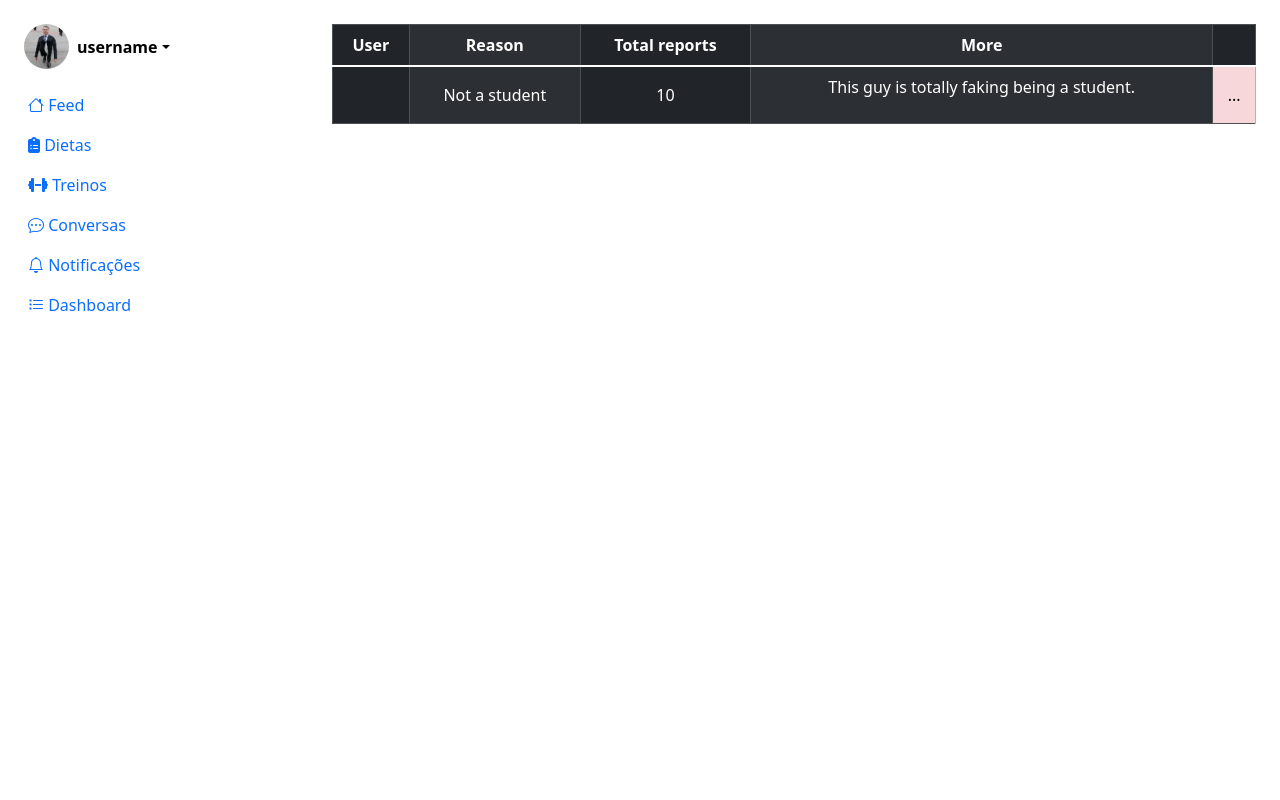
After one commit to GDDev/jubilant-system, a Flask app: template templates/dashboard.html in a window 1280 px wide. The commit adds this page. Run offline with Flask 3, Linux system fonts and the light colour scheme; the template is opened without the code that fills it, so the values that code supplies are empty; some libraries are stand-ins or nearby versions.

Commit message:
Adding more screens

```diff
--- /dev/null
+++ b/templates/dashboard.html
@@ -0,0 +1,7 @@
+{% extends "layout.html" %}
+{% block title %}Home{% endblock %}
+{% block content %}
+{% if True %}
+{% include "reported_users.html" %}
+{% endif %}
+{% endblock %}
--- /dev/null
+++ b/templates/navbar.html
@@ -0,0 +1,54 @@
+{% block navbar %}
+<nav class="w-auto h-100 d-flex flex-column align-items-start">
+    <div class="dropdown">
+        <a href="" class="d-flex align-items-center link-body-emphasis text-decoration-none dropdown-toggle" data-bs-toggle="dropdown" aria-expanded="false">
+            <img src="{{ url_for('static', filename='img/mini-bornonaro.jpg') }}" alt="profile pic" width="45rem" height="45rem" class="rounded-circle me-2">
+            <strong>username</strong>
+        </a>
+        <ul class="dropdown-menu text-small shadow">
+            <li>
+                <a class="dropdown-item" href="#">Sair</a>
+            </li>
+        </ul>
+    </div>
+    <ul class="nav nav-pills flex-column align-items-start w-100 mt-3">
+        <li class="nav-item w-100">
+            <a href="{{ url_for('home') }}" class="nav-link px-1 {% if request.path == url_for('home') %}active{% endif %}" aria-current="page">
+                <i class="bi bi-house"></i> Feed
+            </a>
+        </li>
+        <li class="nav-item w-100">
+            <a href="{{ url_for('user_diets') }}" class="nav-link px-1 {% if request.path == url_for('user_diets') %}active{% endif %}" aria-current="page">
+                <i class="fa-solid fa-clipboard-list"></i> Dietas
+            </a>
+        </li>
+        <li class="nav-item w-100">
+            <a href="{{ url_for('user_workouts') }}" class="nav-link px-1 {% if request.path == url_for('user_workouts') %}active{% endif %}" aria-current="page">
+                <i class="fa-solid fa-dumbbell"></i> Treinos
+            </a>
+        </li>
+        <!-- <li class="nav-item w-100">
+            <a href="#" class="nav-link" aria-current="page">
+                <i class="bi bi-play-btn"></i> Vídeos
+            </a>
+        </li> -->
+        <li class="nav-item w-100">
+            <a href="{{ url_for('chats') }}" class="nav-link px-1 {% if request.path == url_for('chats') %}active{% endif %}" aria-current="page">
+                <i class="bi bi-chat-dots"></i> Conversas
+            </a>
+        </li>
+        <li class="nav-item w-100">
+            <a href="{{ url_for('notifications') }}" class="nav-link px-1 {% if request.path == url_for('notifications') %}active{% endif %}" aria-current="page">
+                <i class="bi bi-bell"></i> Notificações
+            </a>
+        </li>
+        {% if True %}
+        <li class="nav-item w-100">
+            <a href="{{ url_for('dashboard') }}" class="nav-link px-1 {% if request.path == url_for('dashboard') %}active{% endif %}" aria-current="page">
+                <i class="bi bi-list-task"></i> Dashboard
+            </a>
+        </li>
+        {% endif %}
+    </ul>
+</nav>
+{% endblock %}
--- /dev/null
+++ b/templates/pending_diets.html
@@ -0,0 +1 @@
+<h1>No students' diets to assess.</h1>
--- /dev/null
+++ b/templates/pending_workouts.html
@@ -0,0 +1 @@
+<h1>No students' workouts to assess.</h1>
--- /dev/null
+++ b/templates/reported_users.html
@@ -0,0 +1,22 @@
+<div class="table-responsive-sm">
+    <table class="table table-bordered table-dark table-striped-columns table-hover align-middle text-center">
+        <thead>
+            <tr>
+                <th scope="col">User</th>
+                <th scope="col">Reason</th>
+                <th scope="col">Total reports</th>
+                <th scope="col">More</th>
+                <th></th>
+            </tr>
+        </thead>
+        <tbody class="table-group-divider">
+            <tr>
+                <td><user></td>
+                <td>Not a student</td>
+                <td>10</td>
+                <td><p>This guy is totally faking being a student.</p></td>
+                <td class="table-danger">...</td>
+            </tr>
+        </tbody>
+    </table>
+</div>
--- a/views.py
+++ b/views.py
@@ -13,6 +13,11 @@ def home():
 @app.route('/diets', methods=['GET',])
 def user_diets():
     return render_template('user_diets.html')
+
+
+@app.route('/dashboard', methods=['GET'])
+def dashboard():
+    return render_template('dashboard.html')
 
 
 @app.route('/workouts', methods=['GET',])
```
Also changed, not shown: templates/layout.html (+1 -47 lines), templates/pending_accounts.html (added, +19 -0 lines).
